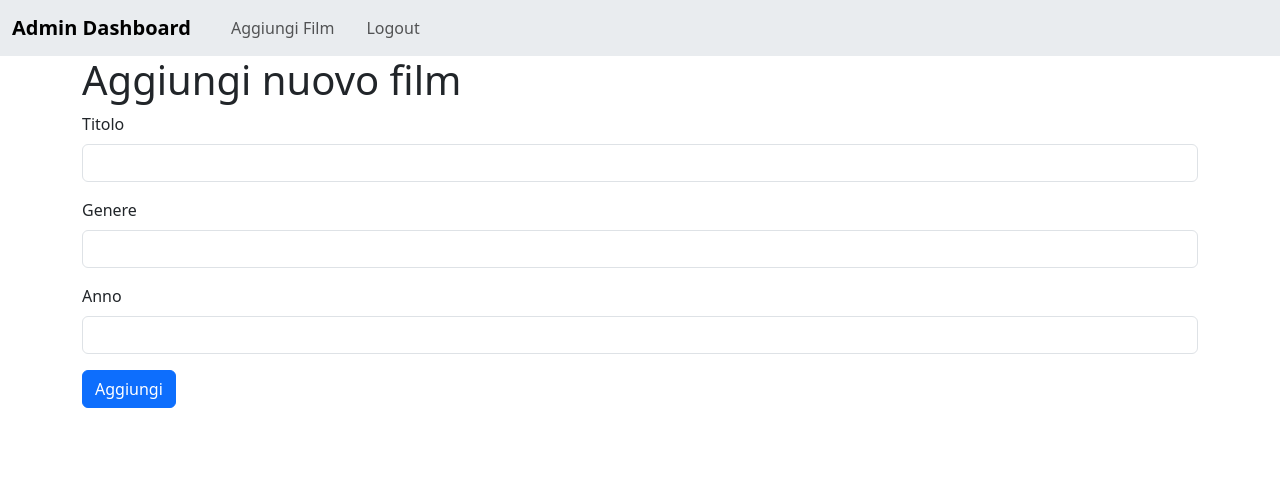
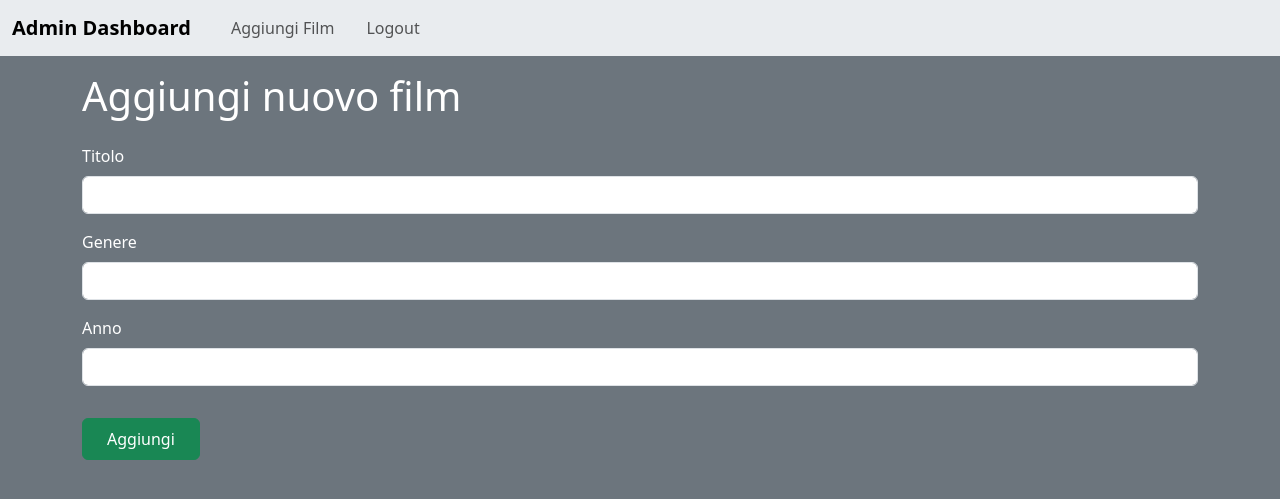
Before and after one commit to frank90kr/pannello_amministrazione, a PHP site: page /aggiungi.php in a window 1280 px wide. Shown: the top 499 px of the page. Run offline with PHP 8.4, Linux system fonts and the light colour scheme.

Commit message:
add stile ecc...

```diff
--- a/aggiungi.php
+++ b/aggiungi.php
@@ -42,23 +42,23 @@ if ($_SERVER["REQUEST_METHOD"] == "POST") {
     <title>Aggiungi nuovo film</title>
     <link href="https://cdn.jsdelivr.net/npm/bootstrap@5.3.3/dist/css/bootstrap.min.css" rel="stylesheet">
 </head>
-<body>
+<body class="bg-secondary">
     <div class="container">
-        <h1>Aggiungi nuovo film</h1>
+        <h1 class="mt-3 text-white">Aggiungi nuovo film</h1>
         <form method="POST" action="<?php echo htmlspecialchars($_SERVER["PHP_SELF"]); ?>">
-            <div class="mb-3">
-                <label for="titolo" class="form-label">Titolo</label>
+            <div class="mb-3 mt-4">
+                <label for="titolo" class="form-label text-white">Titolo</label>
                 <input type="text" class="form-control" id="titolo" name="titolo" required>
             </div>
             <div class="mb-3">
-                <label for="genere" class="form-label">Genere</label>
+                <label for="genere" class="form-label text-white">Genere</label>
                 <input type="text" class="form-control" id="genere" name="genere" required>
             </div>
             <div class="mb-3">
-                <label for="anno" class="form-label">Anno</label>
+                <label for="anno" class="form-label text-white">Anno</label>
                 <input type="number" class="form-control" id="anno" name="anno" required>
             </div>
-            <button type="submit" class="btn btn-primary">Aggiungi</button>
+            <button type="submit" class="btn btn-success px-4 py-2 mt-3">Aggiungi</button>
         </form>
     </div>
     <script src="https://cdn.jsdelivr.net/npm/bootstrap@5.3.3/dist/js/bootstrap.bundle.min.js"></script>
--- a/login.php
+++ b/login.php
@@ -56,10 +56,10 @@ if ($_SERVER["REQUEST_METHOD"] == "POST") {
     <title>Login</title>
     <link href="https://cdn.jsdelivr.net/npm/bootstrap@5.3.3/dist/css/bootstrap.min.css" rel="stylesheet" integrity="sha384-QWTKZyjpPEjISv5WaRU9OFeRpok6YctnYmDr5pNlyT2bRjXh0JMhjY6hW+ALEwIH" crossorigin="anonymous">
 </head>
-<body class="d-flex align-items-center py-4 bg-body-tertiary">
+<body class="d-flex align-items-center py-4 bg-secondary">
 <main class="form-signin w-25 m-auto">
     <form method="POST">
-        <h1 class="h3 mb-3 fw-normal">Login</h1>
+        <h1 class="h3 mb-3 fw-normal text-white">Login</h1>
         <?php if (!empty($error_message)) : ?>
             <div class="alert alert-danger" role="alert">
                 <?php echo $error_message; ?>
@@ -75,7 +75,7 @@ if ($_SERVER["REQUEST_METHOD"] == "POST") {
         </div>
         <div class="form-check text-start my-3">
             <input class="form-check-input" type="checkbox" value="remember-me" id="remember-me">
-            <label class="form-check-label" for="remember-me">
+            <label class="form-check-label text-white" for="remember-me">
                 Remember me
             </label>
         </div>
--- a/logout.php
+++ b/logout.php
@@ -1,10 +1,10 @@
 <?php
 session_start();
 
-// Elimina tutte le variabili di sessione
+
 $_SESSION = array();
 
-// Elimina il cookie di sessione se presente
+
 if (ini_get("session.use_cookies")) {
     $params = session_get_cookie_params();
     setcookie(session_name(), '', time() - 42000,
@@ -16,7 +16,7 @@ if (ini_get("session.use_cookies")) {
 // Distrugge la sessione
 session_destroy();
 
-// Reindirizza l'utente alla pagina di login
+
 header("Location: login.php");
 exit;
 ?>
```
Also changed, not shown: index.php (+4 -3 lines), registrazione.php (+4 -4 lines).
